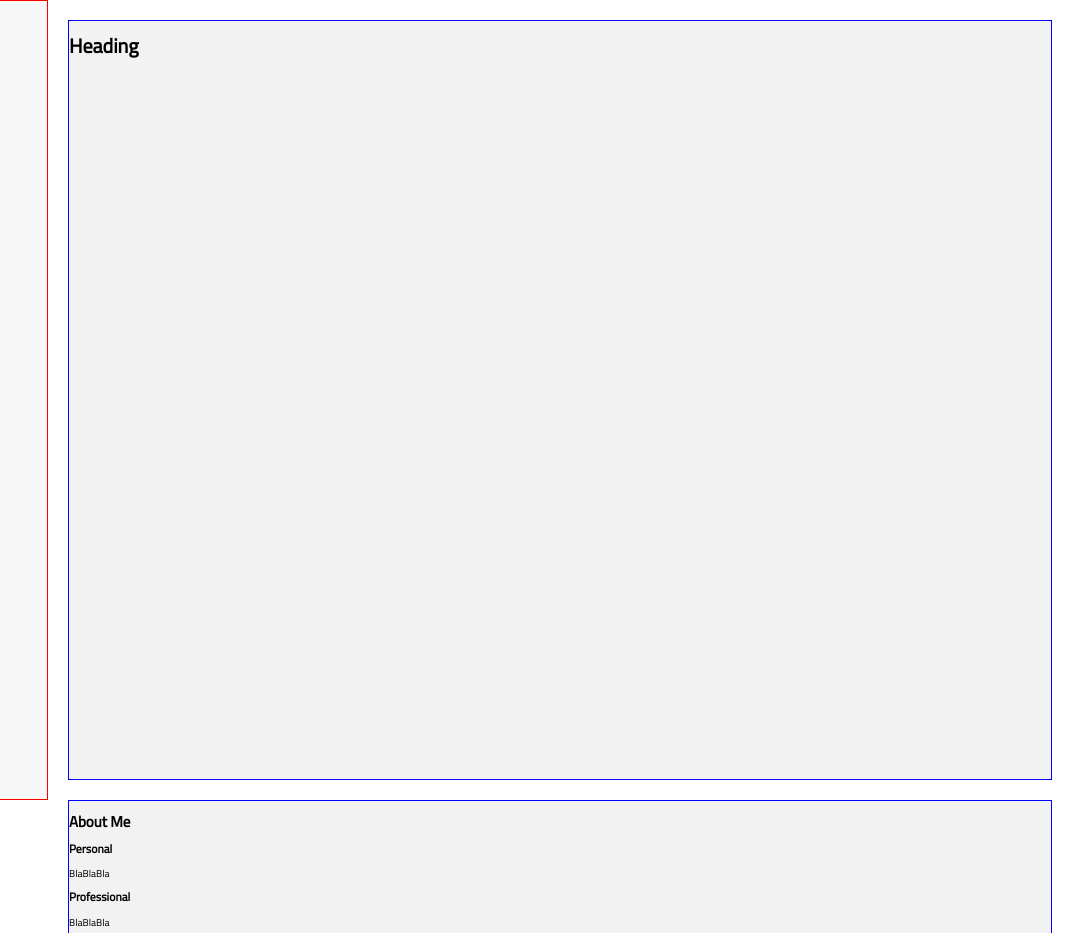
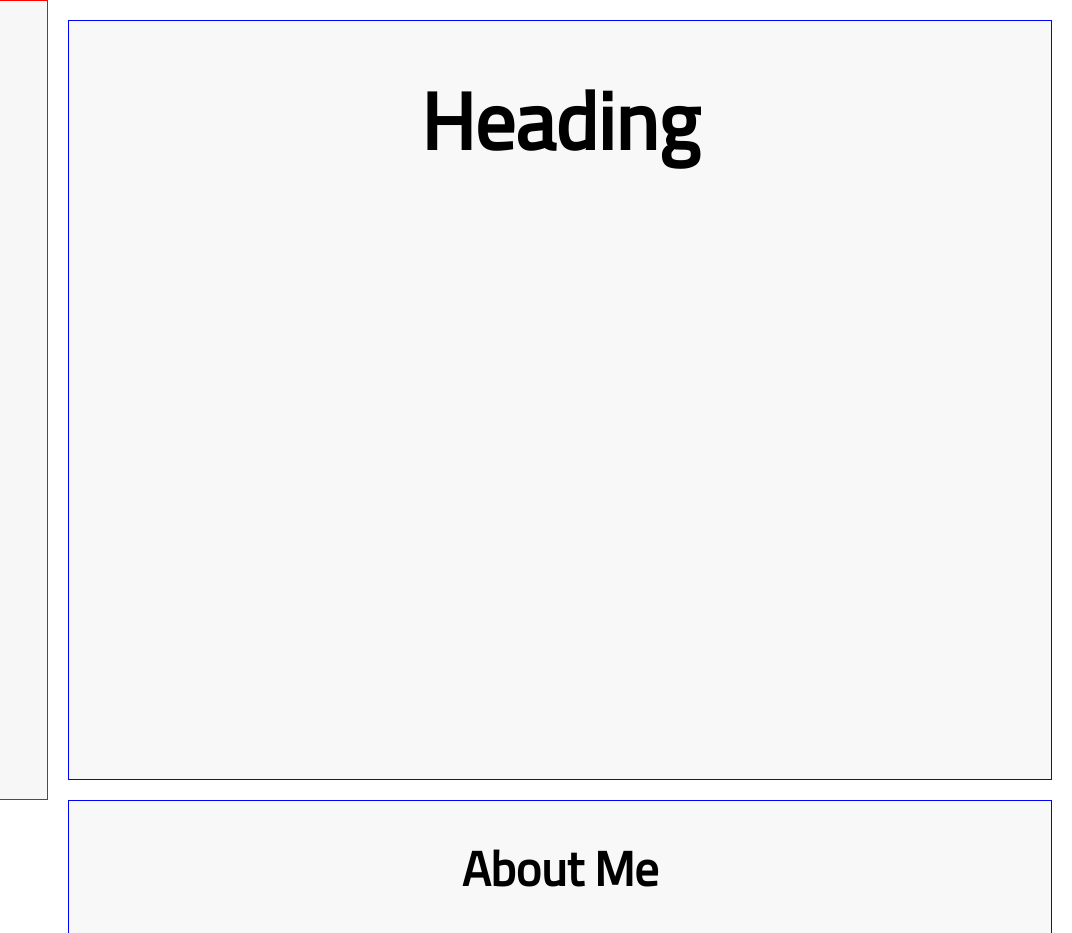
Before and after one commit to MotNosniktaw/mayden-portfolio, a plain HTML site: page index.html in a window 1280 px wide. Shown: the top 933 px of the page, 208-1280 px from the left. Drawn offline with Linux system fonts and the light colour scheme.

Commit message:
fixed CCS sheet priority and therefore heading 'Bug'

```diff
--- a/index.html
+++ b/index.html
@@ -3,8 +3,8 @@
 <head>
     <meta charset="UTF-8">
     <meta name="viewport" content="width=device-width, initial-scale=1">
+    <link rel="stylesheet" type="text/css" href="normalize-8-0-1.css">
     <link rel="stylesheet" type="text/css" href="styles.css">
-    <link rel="stylesheet" type="text/css" href="normalize-8-0-1.css">
     <link href="https://fonts.googleapis.com/css?family=Barlow|Cairo|Catamaran|Maven+Pro|Rajdhani&display=swap" rel="stylesheet">
     <title>Hello</title>
 </head>
@@ -74,22 +74,22 @@
                 </p>
             </div>
             <div class="port-item">
-                <img src="img/dab-builder.jpg">
                 <h3>
                     Portfolio item #2
                 </h3>
                 <p>
                     STILL IN CONSTRUCTION - see silly lazy builder above......
                 </p>
+                <img src="img/dab-builder.jpg">
             </div>
             <div class="port-item">
-                <img src="img/dab-builder.jpg">
                 <h3>
                     Portfolio item #3
                 </h3>
                 <p>
                     STILL IN CONSTRUCTION - see silly lazy builder above......
                 </p>
+                <img src="img/dab-builder.jpg">
             </div>
             <div class="port-item">
                 <img src="img/dab-builder.jpg">
@@ -110,17 +110,19 @@
                 </p>
             </div>
             <div class="port-item">
-                <img src="img/dab-builder.jpg">
                 <h3>
                     Portfolio item #6
                 </h3>
                 <p>
                     STILL IN CONSTRUCTION - see silly lazy builder above......
                 </p>
+                <img src="img/dab-builder.jpg">
             </div>
         </div>
         <div class="right-item">
-            Other Stuff
+            <h2>
+                Other Stuff
+            </h2>
         </div>
     </div>
 </body>
--- a/styles.css
+++ b/styles.css
@@ -8,10 +8,23 @@ body {
     background-position: right;
     background-attachment: fixed;
     font-size:62.5%;
+    text-align: center;
 }
 
-div {
+h1 {
+    font-size: 5rem;
+}
 
+h2 {
+    font-size: 3rem;
+}
+
+h3 {
+    font-size: 2rem;
+}
+
+p {
+    font-size: 1rem;
 }
 
 .logo {
@@ -35,8 +48,14 @@ div {
     overflow: auto;
 }
 
+.right-item {
+    background-color: rgba(230, 230, 230, 0.3);
+    border: 1px solid blue;
+    min-height: 95vh;
+    margin: 2.5vh;
+}
+
 .nav-links {
-    text-align: center;
     font-size: 1.5rem;
 }
 
@@ -57,18 +76,12 @@ div {
     padding: 20px: 20px;
 }
 
-.right-item {
-    background-color: rgba(230, 230, 230, 0.5);
-    border: 1px solid blue;
-    min-height: 95vh;
-    margin: 2.5vh;
-}
-
 .port-item {
     width: 45%;
     margin: 2.5%;
     float: left;
     border: solid 1px orange;
+    background-color: rgba(230, 230, 230, 0.5);
 }
 
 .port-item img {
```
